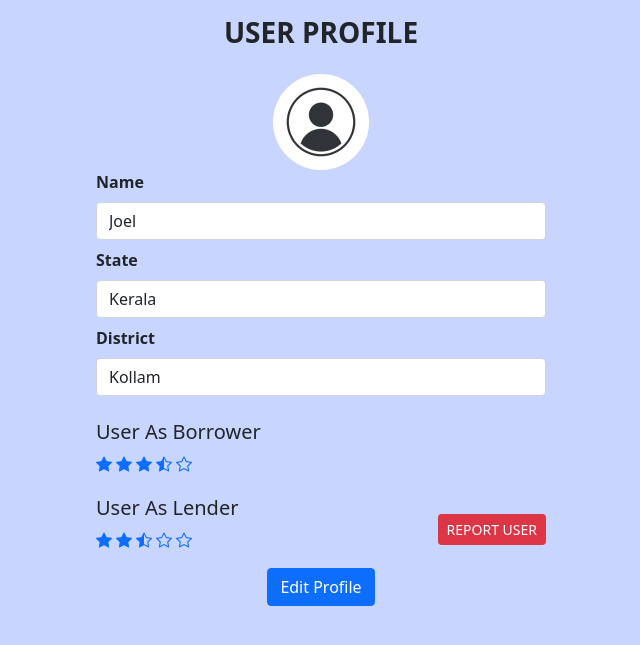
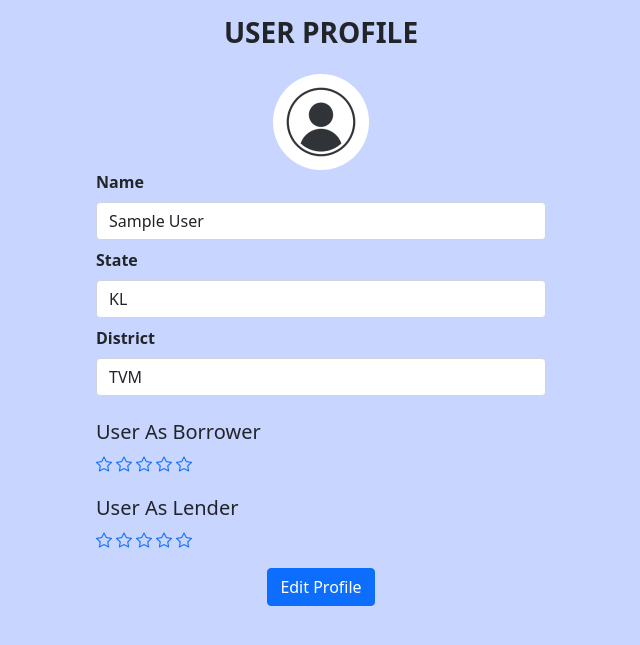
Before and after one commit to ShameemudheenMP/BoroKaro, a Django app: page /profile/1 in a window 1280 px wide. Shown: the part 110-755 px from the top of the page, without its empty margins (319-959 px from the left). Run offline with Django 4.2, Linux system fonts and the light colour scheme; the visitor is signed in with stand-in values (Sample User, id 1); data comes from the database, SQL or seed files in the repository; some libraries are stand-ins or nearby versions.

Commit message:
profile page almost working

```diff
--- a/Borokaro/main/models.py
+++ b/Borokaro/main/models.py
@@ -70,6 +70,8 @@ class User(AbstractUser):
 
     district = models.CharField(max_length=3,choices=STATE_CHOICES,default='TVM')
     address = models.CharField(max_length=90,default='')
+    len_rate = models.IntegerField(default=0)
+    bor_rate = models.IntegerField(default=0)
 
     created_at = models.DateTimeField(auto_now_add=True)
     updated_at = models.DateTimeField(auto_now=True)
@@ -133,7 +135,7 @@ class ReportUser(models.Model):
 #REPORT COMMENTS - DONE
 #REPORT USER - DONE
 #comment section and product lender details il ninnu users ne click cheythu profile view cheyyaan pattanam - done
-#profile page & edit profile
+#profile page - done (some error in district info) & edit profile
 #WISHLIST
 #OCR
 #rent history
--- a/Borokaro/main/templates/main/profile.html
+++ b/Borokaro/main/templates/main/profile.html
@@ -11,26 +11,27 @@
         <div class="profile-details">
             <div class="mb-2">
                 <label for="profileFormInput1" class="form-label fw-bold">Name</label>
-                <input type="text" class="form-control" id="profileFormInput1" placeholder="" disabled="True" value="Joel">
+                <input type="text" class="form-control" id="profileFormInput1" placeholder="" disabled="True" value="{{user.name}}">
             </div>
             <div class="mb-2">
                 <label for="profileFormInput2" class="form-label fw-bold">State</label>
-                <input type="text" class="form-control" id="profileFormInput2" placeholder="" disabled="True" value="Kerala">
+                <input type="text" class="form-control" id="profileFormInput2" placeholder="" disabled="True" value="{{user.state}}">
             </div>
             <div class="mb-2">
                 <label for="profileFormInput3" class="form-label fw-bold">District</label>
-                <input type="text" class="form-control" id="profileFormInput3" placeholder="" disabled="True" value="Kollam">
+                <input type="text" class="form-control" id="profileFormInput3" placeholder="" disabled="True" value="{{user.district}}">
             </div>
         </div>
         <div id="borrower-rating" class="mt-3">
             <h5 class="">User As Borrower</h5>
             <div class="d-flex">
                 <!-- loop star here -->
+                {% for i in b %}
                 <p><i class="bi bi-star-fill text-primary me-1"></i></p>
-                <p><i class="bi bi-star-fill text-primary me-1"></i></p>
-                <p><i class="bi bi-star-fill text-primary me-1"></i></p>
-                <p><i class="bi bi-star-half text-primary me-1"></i></p>
+                {% endfor %}
+                {% for i in bx %}
                 <p><i class="bi bi-star text-primary me-1"></i></p>
+                {% endfor %}
             </div>
         </div>
         <div class="d-flex justify-content-between">
@@ -38,23 +39,28 @@
                 <h5 class="">User As Lender</h5>
                 <div class="d-flex">
                     <!-- loop star here -->
+                    {% for i in l %}
                     <p><i class="bi bi-star-fill text-primary me-1"></i></p>
-                    <p><i class="bi bi-star-fill text-primary me-1"></i></p>
-                    <p><i class="bi bi-star-half text-primary me-1"></i></p>
+                    {% endfor %}
+                    {% for i in lx %}
                     <p><i class="bi bi-star text-primary me-1"></i></p>
-                    <p><i class="bi bi-star text-primary me-1"></i></p>
+                    {% endfor %}
                 </div>
             </div>
             <!-- this is when view other's profile -->
+            {% if user.id != userid %}
             <div class="d-flex align-items-center">
                 <a class="btn btn-sm btn-danger" href="/reportuser/{{ product.user.id }}">REPORT USER</a>
             </div>
+            {% endif %}
 
         </div>
         <!-- this is when view his own profile -->
+        {% if user.id == userid %}
         <div class="d-flex justify-content-center">
             <a href="/profileedit" class="btn btn-primary" >Edit Profile</a>
         </div>
+        {% endif %}
 
     </div>
   </div>
--- a/Borokaro/main/views.py
+++ b/Borokaro/main/views.py
@@ -241,7 +241,25 @@ def wishlist(request):
 #profile view
 @login_required(login_url='/login')
 def profile(request,idn):
-    return render(request, 'main/profile.html')
+    user = User.objects.get(id=idn)
+    userid = request.user.id
+    l = int(user.len_rate)
+    b = int(user.bor_rate)
+    lx = 5 - l
+    bx = 5 - b
+    le = []
+    bo = []
+    lex = []
+    box = []
+    for i in range(l):
+        le.append(str(i))
+    for i in range(b):
+        bo.append(str(i))
+    for i in range(lx):
+        lex.append(str(i))
+    for i in range(bx):
+        box.append(str(i))
+    return render(request, 'main/profile.html',{'userid':userid,'user':user,'l':le,'b':bo,'lx':lex,'bx':box})
 
 #profile edit
 @login_required(login_url='/login')
```
Also changed, not shown: Borokaro/main/migrations/0010_user_bor_rate_user_len_rate.py (added).
